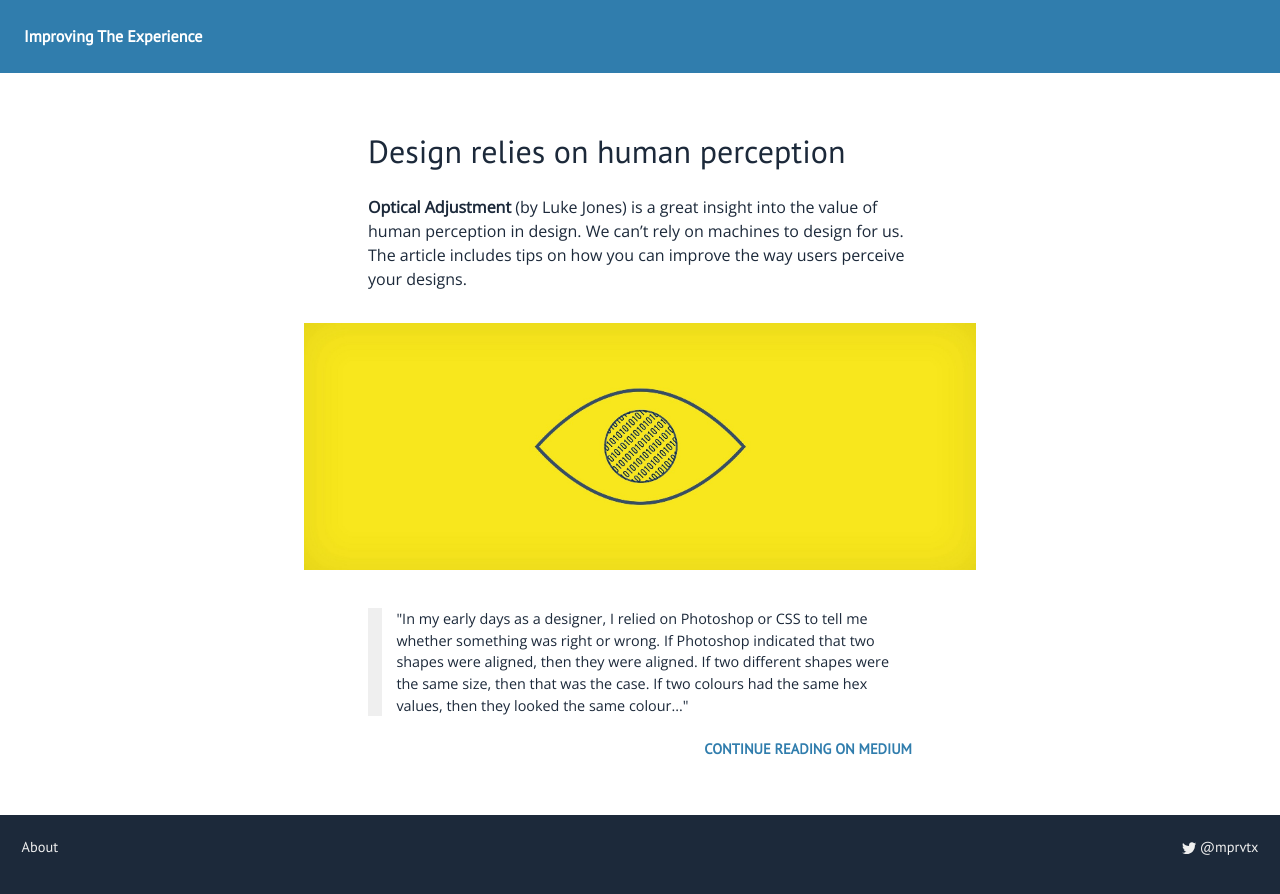
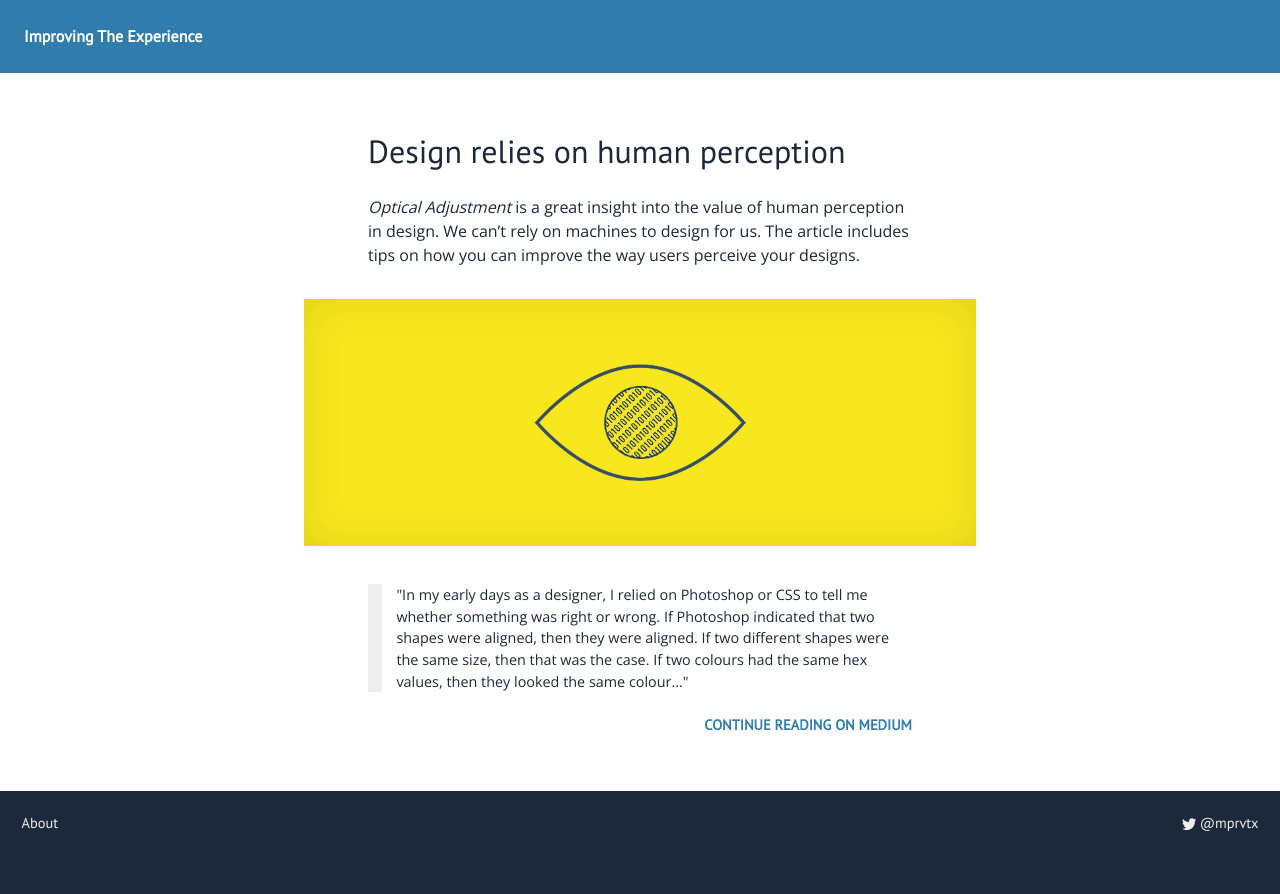
Before and after one commit to improvingtheexperience/improvingtheexperience.github.io, a Jekyll site: the page built from _posts/2016-08-20-design-relies-on-human-perception.markdown, in a window 1280 px wide. Shown: the top 894 px of the page. Built offline with Jekyll 4.4.1, drawn with Linux system fonts in a browser that asks for light colours.

Commit message:
Updated Design Relies On Human Perception

```diff
--- a/_posts/2016-08-20-design-relies-on-human-perception.markdown
+++ b/_posts/2016-08-20-design-relies-on-human-perception.markdown
@@ -14,4 +14,4 @@ article:
 layout: post
 ---
 
-**Optical Adjustment** (by Luke Jones) is a great insight into the value of human perception in design. We can't rely on machines to design for us. The article includes tips on how you can improve the way users perceive your designs.
+*Optical Adjustment* is a great insight into the value of human perception in design. We can't rely on machines to design for us. The article includes tips on how you can improve the way users perceive your designs.
```
